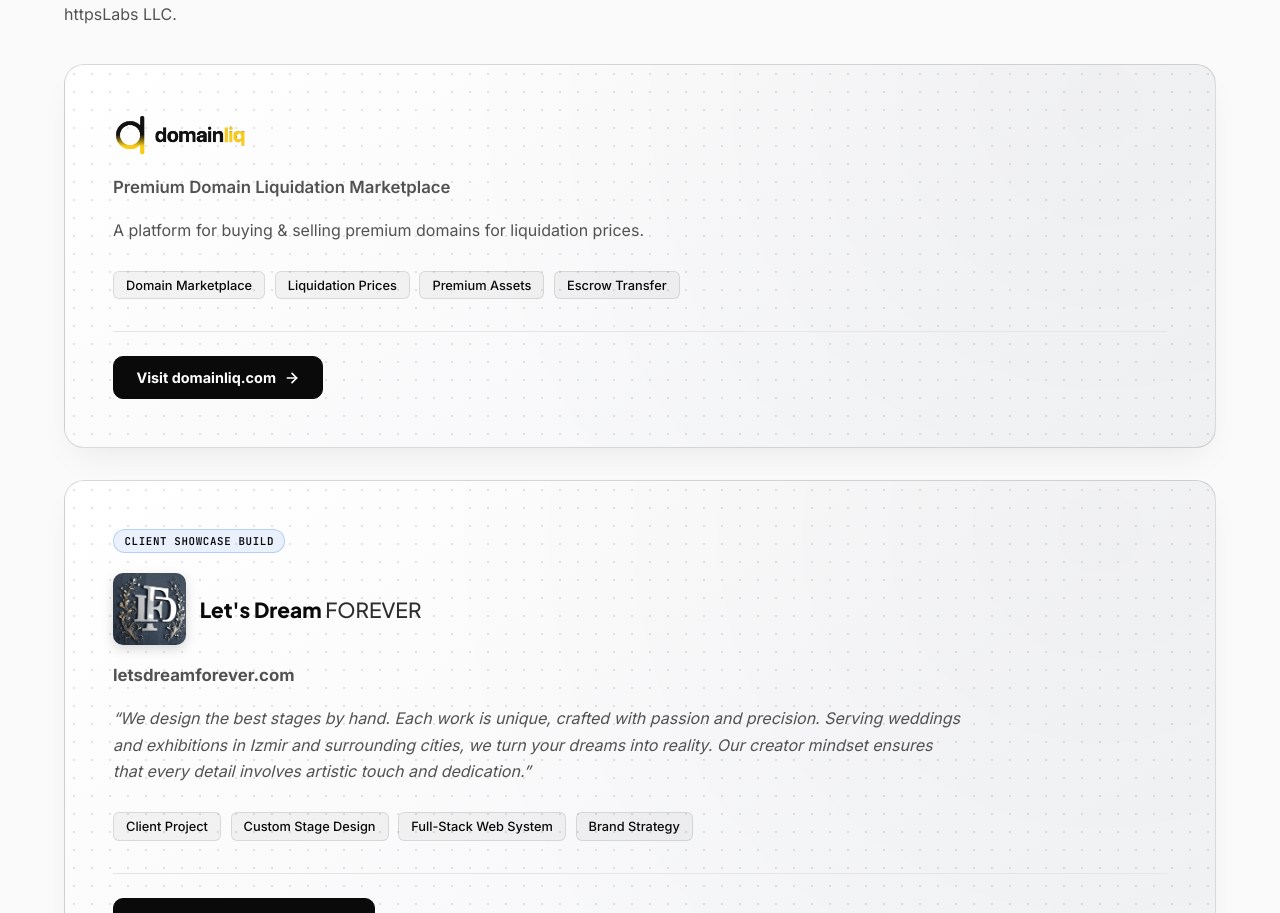
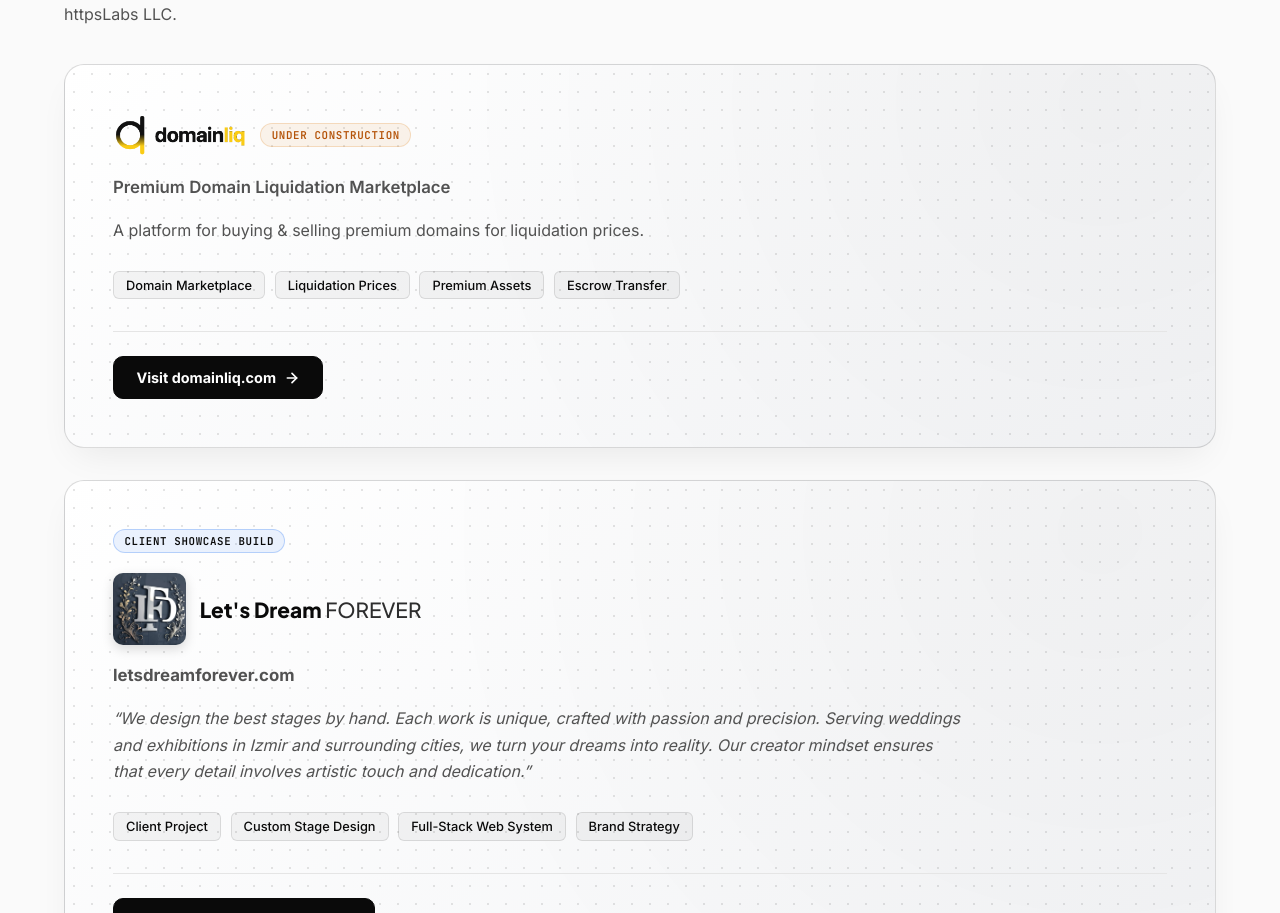
Before and after one commit to mustaaras/httpslabs, a Next.js app: page / in a window 1280 px wide. Shown: the part 1547-2460 px from the top of the page. Built offline with nearby package versions, Linux system fonts and the light colour scheme.

Commit message:
feat: add under construction badge next to domainliq.com product

```diff
--- a/app/globals.css
+++ b/app/globals.css
@@ -286,6 +286,18 @@ header {
   border: 1px solid var(--badge-border);
   text-transform: uppercase;
   letter-spacing: 0.06em;
+}
+
+.badge-warning {
+  background-color: rgba(245, 158, 11, 0.1);
+  color: #fbbf24;
+  border-color: rgba(245, 158, 11, 0.25);
+}
+
+[data-theme="light"] .badge-warning {
+  background-color: rgba(217, 119, 6, 0.08);
+  color: #b45309;
+  border-color: rgba(217, 119, 6, 0.2);
 }
 
 .hero h1 {
--- a/components/ProductCard.tsx
+++ b/components/ProductCard.tsx
@@ -6,7 +6,7 @@ export function ProductCard() {
   return (
     <div className="product-card">
       <div className="product-body">
-        <div className="domainliq-brand-header">
+        <div className="domainliq-brand-header" style={{ display: 'flex', alignItems: 'center', gap: '0.85rem', flexWrap: 'wrap' }}>
           <a
             href="https://domainliq.com"
             target="_blank"
@@ -27,6 +27,15 @@ export function ProductCard() {
               className="domainliq-exact-logo-img logo-light-theme"
             />
           </a>
+          <span
+            className="badge badge-warning"
+            style={{
+              fontSize: '0.675rem',
+              padding: '0.25rem 0.65rem',
+            }}
+          >
+            Under Construction
+          </span>
         </div>
         <div className="product-tagline">
           Premium Domain Liquidation Marketplace
```
